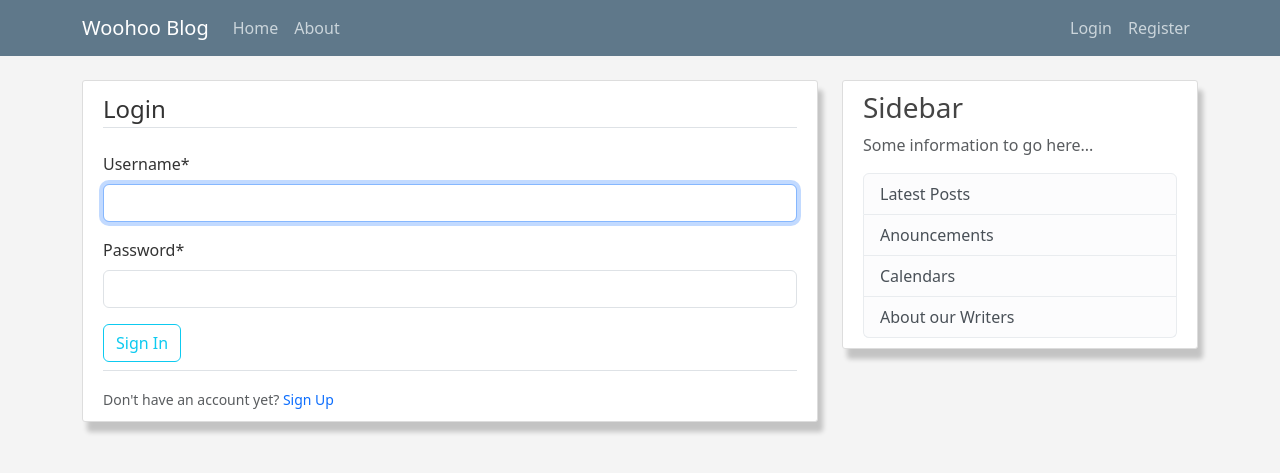
After one commit to vsredshift/woohoo, a Django app: page /login/ in a window 1280 px wide. The commit adds this page. Shown: the top 473 px of the page. Run offline with Django 5.2, Linux system fonts and the light colour scheme; some libraries are stand-ins or nearby versions.

Commit message:
add login and logout functionality

```diff
--- a/blog/templates/blog/base.html
+++ b/blog/templates/blog/base.html
@@ -22,23 +22,32 @@
       <nav class="navbar navbar-expand-md navbar-dark bg-steel fixed-top">
         <div class="container">
           <a href="{% url "blog-home" %}" class="navbar-brand mr-4">Woohoo Blog</a>
-          <button type="button" class="navbar-toggler" data-toggle="collapse">
+          <button type="button" class="navbar-toggler" data-bs-toggle="collapse" data-bs-target="#navbarToggle">
             <span class="navbar-toggler-icon"></span>
           </button>
-          <div id="navbarToggle" class="collapse navbar-collapse">
-            <div class="navbar-nav mr-auto">
+          <div class="collapse navbar-collapse" id="navbarToggle">
+            <div class="navbar-nav me-auto">
               <a href="{% url "blog-home" %}" class="nav-item nav-link">Home</a>
               <a href="{% url "blog-about" %}" class="nav-item nav-link">About</a>
             </div>
             {% comment %} Navbar Right-hand Side {% endcomment %}
-            <div class="navbar-nav">
-              <a href="#" class="nav-item nav-link">Login</a>
-              <a href="#" class="nav-item nav-link">Register</a>
+            <div class="navbar-nav ms-auto">
+              {% if user.is_authenticated %}
+                <a href="{% url "profile" %}" class="nav-item nav-link">Profile</a>
+                <form action="{% url "logout" %}" method="post">
+                  {% csrf_token %}
+                  <button type="submit" class="nav-item nav-link">Logout</button>
+                </form>
+              {% else %}
+                <a href="{% url "login" %}" class="nav-item nav-link">Login</a>
+                <a href="{% url "register" %}" class="nav-item nav-link">Register</a>
+              {% endif %}
             </div>
           </div>
         </div>
       </nav>
     </header>
+
 
     <main role="main" class="container">
       <div class="row">
--- /dev/null
+++ b/users/templates/users/login.html
@@ -0,0 +1,19 @@
+{% extends "blog/base.html" %} {% load crispy_forms_tags %}  {% block content %}
+    <div class="content-section">
+      <form method="post" autocomplete="off">
+        {% csrf_token %}
+        <fieldset class="form-group">
+          <legend class="border-bottom mb-4">Login</legend>
+          {{form|crispy}}
+        </fieldset>
+        <div class="form-group">
+          <button type="submit" class="btn btn-outline-info mb-2">Sign In</button>
+        </div>
+      </form>
+      <div class="border-top pt-3">
+        <small class="text-muted">
+          Don't have an account yet? <a href="{% url "register" %}" class="ml-2">Sign Up</a>
+        </small>
+      </div>
+    </div>
+    {% endblock content %}
--- /dev/null
+++ b/users/templates/users/profile.html
@@ -0,0 +1,3 @@
+{% extends "blog/base.html" %} {% load crispy_forms_tags %} {% block content %}
+<h1>{{user.username}}</h1>
+{% endblock content %}
--- a/users/templates/users/register.html
+++ b/users/templates/users/register.html
@@ -8,12 +8,12 @@ crispy_forms_filters %} {% block content %}
       {{form|crispy}}
     </fieldset>
     <div class="form-group">
-      <button type="submit" class="btn btn-outline-info">Sign Up</button>
+      <button type="submit" class="btn btn-outline-info mb-2">Sign Up</button>
     </div>
   </form>
   <div class="border-top pt-3">
     <small class="text-muted">
-      Already have an account? <a href="#" class="ml-2">Sign In</a>
+      Already have an account? <a href="{% url "login" %}" class="ml-2">Sign In</a>
     </small>
   </div>
 </div>
--- a/woohoo/settings.py
+++ b/woohoo/settings.py
@@ -127,5 +127,7 @@ STATIC_URL = "static/"
 DEFAULT_AUTO_FIELD = "django.db.models.BigAutoField"
 
 CRISPY_ALLOWED_TEMPLATE_PACKS = "bootstrap5"
+CRISPY_TEMPLATE_PACK = "bootstrap5"
 
-CRISPY_TEMPLATE_PACK = "bootstrap5"
+LOGIN_REDIRECT_URL = "blog-home"
+LOGIN_URL = "login"
--- a/woohoo/urls.py
+++ b/woohoo/urls.py
@@ -1,4 +1,5 @@
 from django.contrib import admin
+from django.contrib.auth.views import LoginView, LogoutView
 from django.urls import path, include
 
 from users import views as user_views
@@ -6,5 +7,8 @@ from users import views as user_views
 urlpatterns = [
     path("admin/", admin.site.urls),
     path("blog/", include("blog.urls")),
+    path("profile/", user_views.profile, name="profile"),
     path("register/", user_views.register, name="register"),
+    path("login/", LoginView.as_view(template_name="users/login.html"), name="login"),
+    path("logout/", LogoutView.as_view(template_name="users/logout.html"), name="logout"),
 ]
```
Also changed, not shown: users/templates/users/logout.html (added, +10 -0 lines), users/views.py (+9 -2 lines), db.sqlite3.
